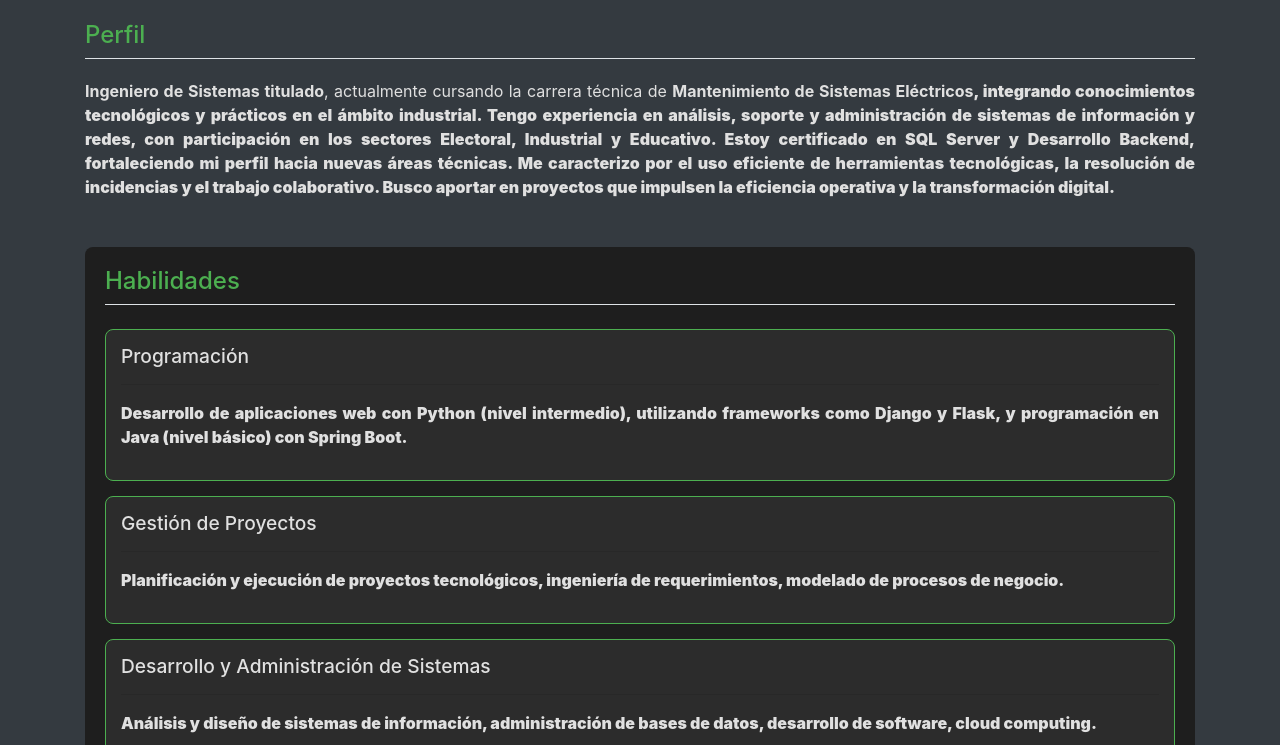
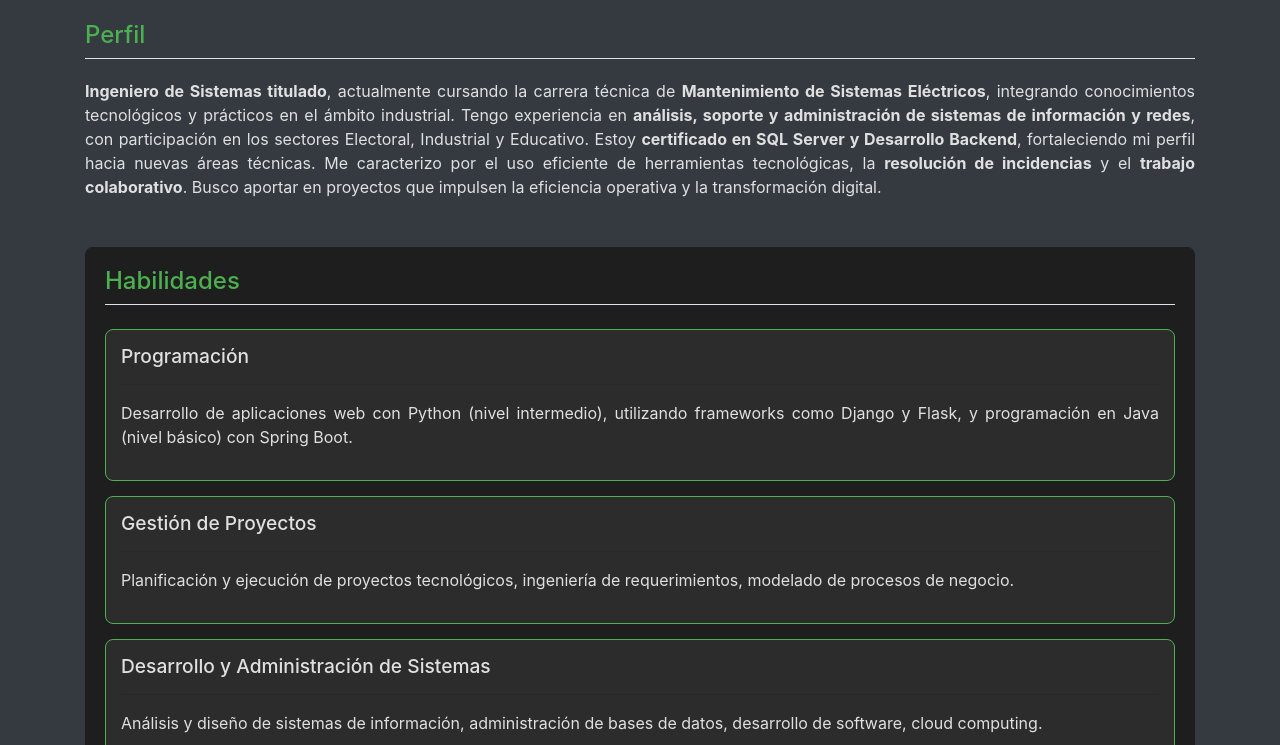
Before and after one commit to MIDEZA-22/MIDEZA-CV, a plain HTML site: page index.html in a window 1280 px wide. Shown: the part 915-1660 px from the top of the page. Drawn offline with nearby package versions, Linux system fonts and the light colour scheme.

Commit message:
Update index.html

```diff
--- a/index.html
+++ b/index.html
@@ -47,7 +47,7 @@
 
         <section class="profile mb-5">
             <h3 class="border-bottom pb-2">Perfil</h3>
-            <p style="text-align: justify;"><b>Ingeniero de Sistemas titulado</b>, actualmente cursando la carrera técnica de <b>Mantenimiento de Sistemas Eléctricos<b>, integrando conocimientos tecnológicos y prácticos en el ámbito industrial. Tengo experiencia en <b>análisis, soporte y administración de sistemas de información y redes</b>, con participación en los sectores Electoral, Industrial y Educativo. Estoy <b>certificado en SQL Server y Desarrollo Backend</b>, fortaleciendo mi perfil hacia nuevas áreas técnicas. Me caracterizo por el uso eficiente de herramientas tecnológicas, la <b>resolución de incidencias</b> y el <b>trabajo colaborativo</b>. Busco aportar en proyectos que impulsen la eficiencia operativa y la transformación digital.</p>
+            <p style="text-align: justify;"><b>Ingeniero de Sistemas titulado</b>, actualmente cursando la carrera técnica de <b>Mantenimiento de Sistemas Eléctricos</b>, integrando conocimientos tecnológicos y prácticos en el ámbito industrial. Tengo experiencia en <b>análisis, soporte y administración de sistemas de información y redes</b>, con participación en los sectores Electoral, Industrial y Educativo. Estoy <b>certificado en SQL Server y Desarrollo Backend</b>, fortaleciendo mi perfil hacia nuevas áreas técnicas. Me caracterizo por el uso eficiente de herramientas tecnológicas, la <b>resolución de incidencias</b> y el <b>trabajo colaborativo</b>. Busco aportar en proyectos que impulsen la eficiencia operativa y la transformación digital.</p>
         </section>
 
         <section class="skills mb-5">
```
